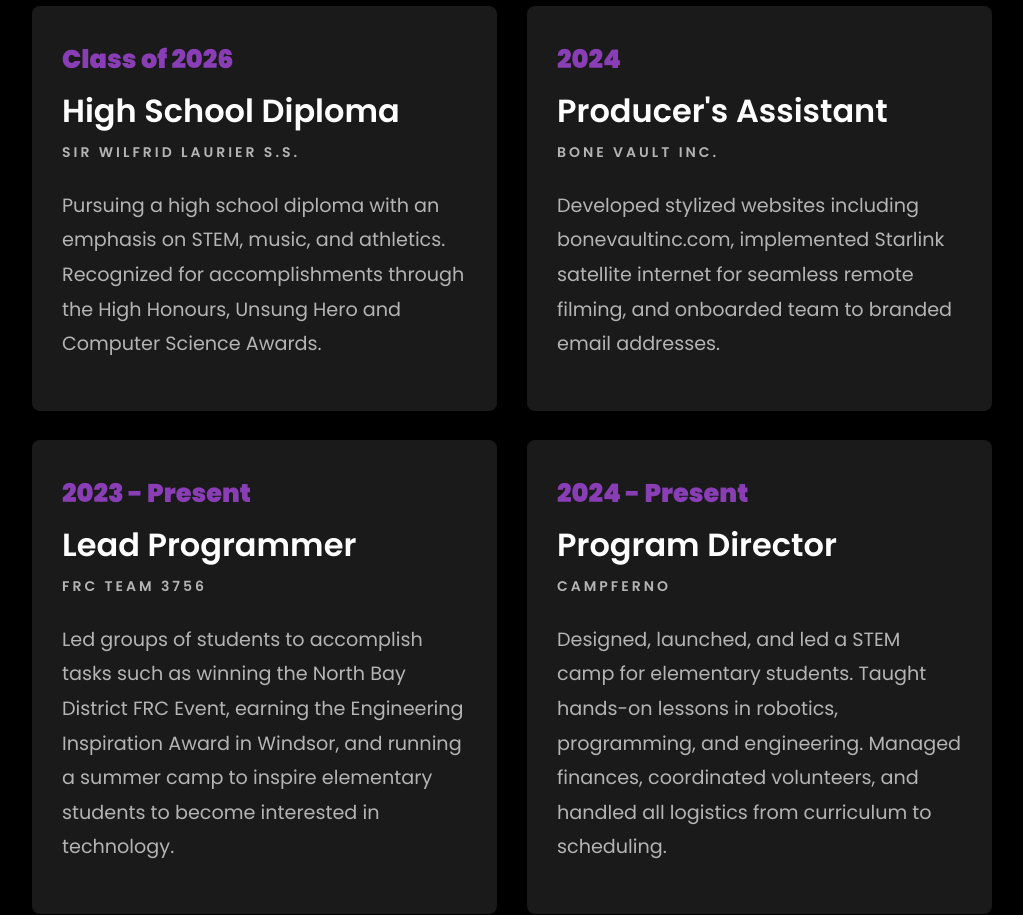
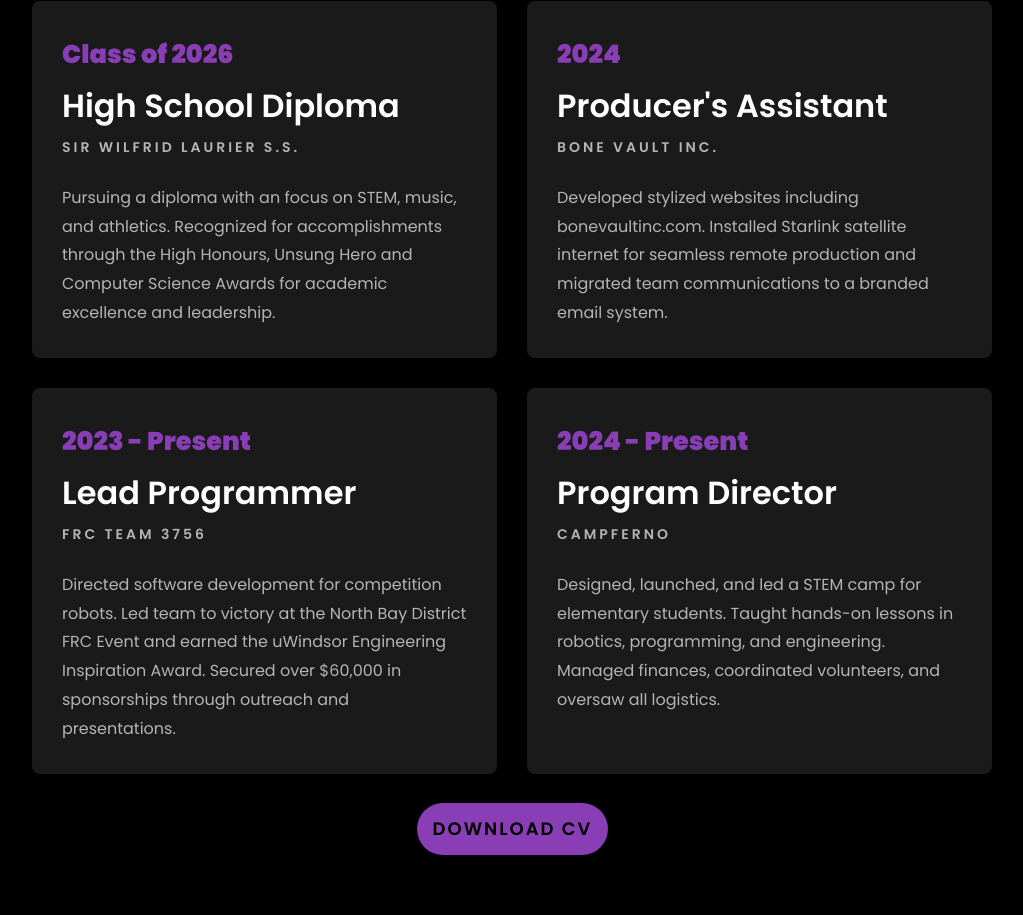
Before and after one commit to Gabe3L/gabelynch.com, a React (Vite) app: page / in a window 1280 px wide. Shown: the part 1997-2912 px from the top of the page, without its empty margins (128-1151 px from the left). Built offline with nearby package versions, Linux system fonts and the light colour scheme; the HTML template or start-up script is replaced by a standard one.

Commit message:
Updated resume section

```diff
--- a/src/components/Resume/Resume.module.css
+++ b/src/components/Resume/Resume.module.css
@@ -8,14 +8,14 @@
 }
 
 .resumeBox {
+    position: relative;
     flex: 1 1 calc(50% - 30px);
     background: var(--transparent-grey);
     padding: 30px;
     border-radius: var(--box-border-radius);
     display: flex;
     flex-direction: column;
-    justify-content: space-between;
-    box-sizing: border-box;
+    min-height: 250px;
 }
 
 .date {
@@ -40,7 +40,7 @@
     text-transform: uppercase;
 }
 
-p {
+.description {
     margin-top: 1.5rem
 }
 
@@ -64,6 +64,8 @@
 .button p {
     color: var(--black);
     margin: 0.2em;
+    font-weight: 600;
+    font-size: 18px
 }
 
 
--- a/src/components/Resume/Resume.tsx
+++ b/src/components/Resume/Resume.tsx
@@ -8,28 +8,28 @@
     position: "High School Diploma",
     location: "Sir Wilfrid Laurier S.S.",
     description:
-      "Pursuing a high school diploma with an emphasis on STEM, music, and athletics. Recognized for accomplishments through the High Honours, Unsung Hero and Computer Science Awards.",
+      "Pursuing a diploma with an focus on STEM, music, and athletics. Recognized for accomplishments through the High Honours, Unsung Hero and Computer Science Awards for academic excellence and leadership.",
   },
   {
     date: "2024",
     position: "Producer's Assistant",
     location: "Bone Vault Inc.",
     description:
-      "Developed stylized websites including bonevaultinc.com, implemented Starlink satellite internet for seamless remote filming, and onboarded team to branded email addresses.",
+      "Developed stylized websites including bonevaultinc.com. Installed Starlink satellite internet for seamless remote production and migrated team communications to a branded email system.",
   },
   {
     date: "2023 - Present",
     position: "Lead Programmer",
     location: "FRC Team 3756",
     description:
-      "Led groups of students to accomplish tasks such as winning the North Bay District FRC Event, earning the Engineering Inspiration Award in Windsor, and running a summer camp to inspire elementary students to become interested in technology.",
+      "Directed software development for competition robots. Led team to victory at the North Bay District FRC Event and earned the uWindsor Engineering Inspiration Award. Secured over $60,000 in sponsorships through outreach and presentations.",
   },
   {
     date: "2024 - Present",
     position: "Program Director",
     location: "CampFerno",
     description:
-      "Designed, launched, and led a STEM camp for elementary students. Taught hands-on lessons in robotics, programming, and engineering. Managed finances, coordinated volunteers, and handled all logistics from curriculum to scheduling.",
+      "Designed, launched, and led a STEM camp for elementary students. Taught hands-on lessons in robotics, programming, and engineering. Managed finances, coordinated volunteers, and oversaw all logistics.",
   },
 ];
 
@@ -53,7 +53,7 @@
               <span className={styles.date}>{item.date}</span>
               <span className={styles.position}>{item.position}</span>
               <span className={styles.location}>{item.location}</span>
-              <p>{item.description}</p>
+              <span className={styles.description}>{item.description}</span>
             </div>
           ))}
         </div>
```
